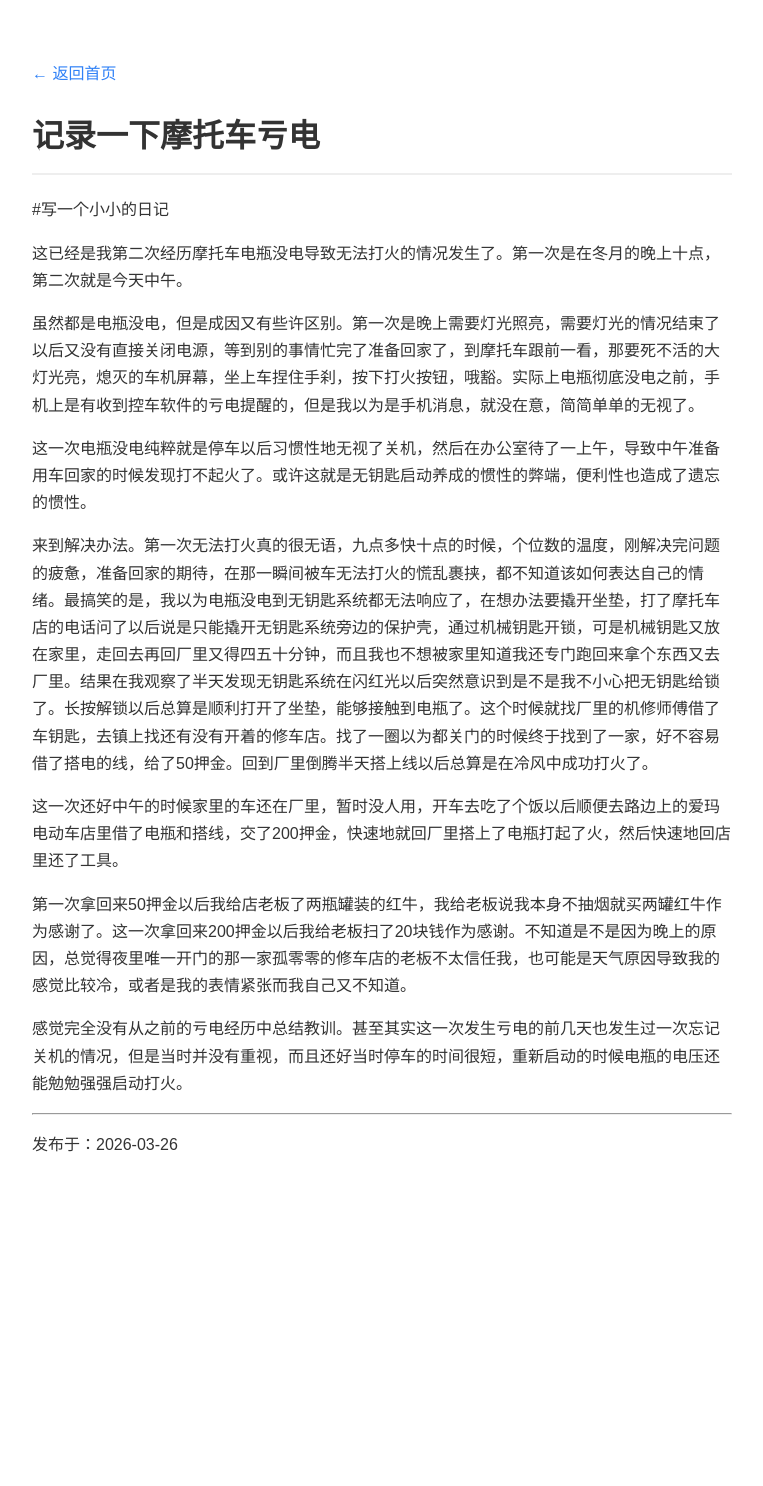
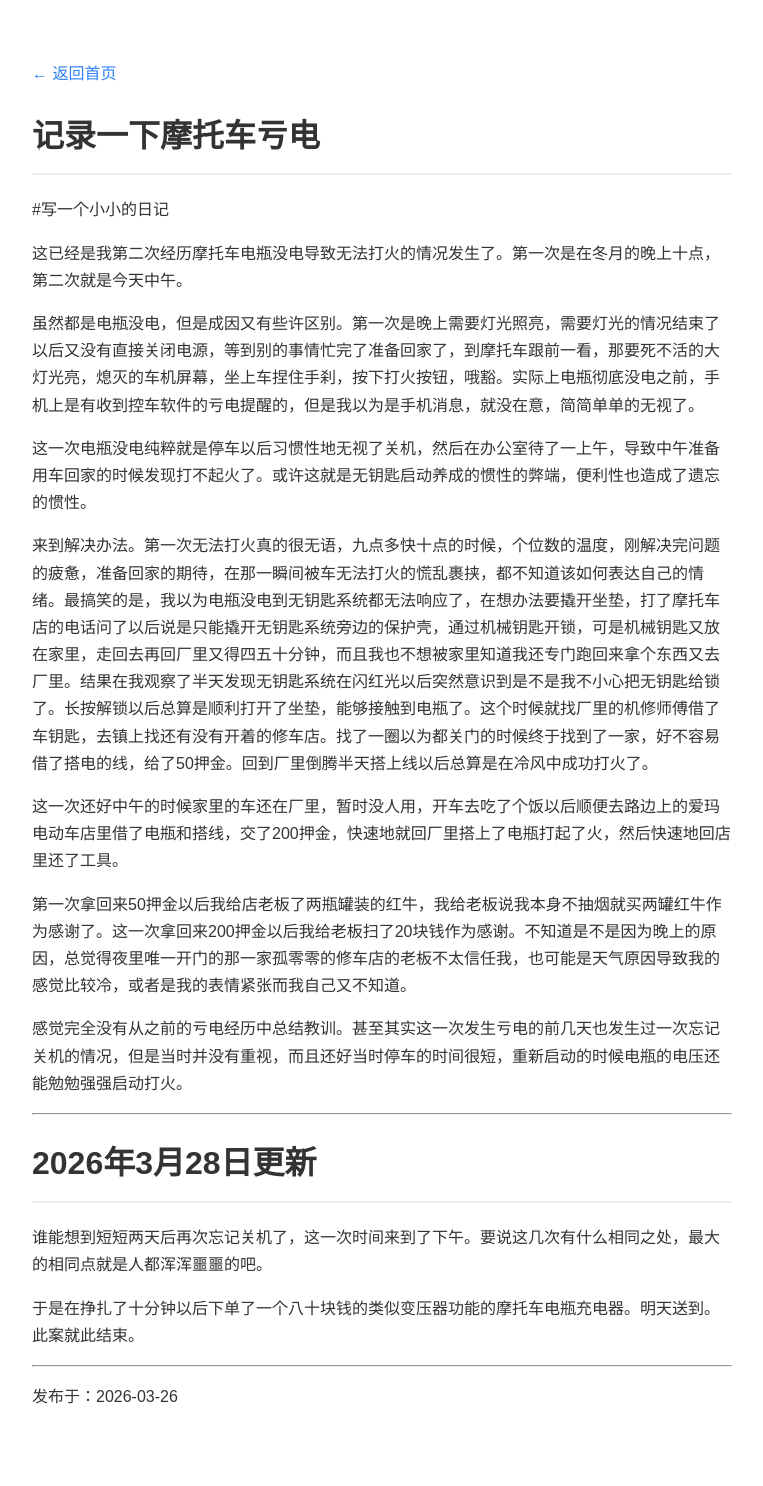
Before and after one commit to RingPhantom/RingPhantom.github.io, a Jekyll site: the page built from _posts/2026-03-26-记录一下摩托车亏电.md, in a window 1280 px wide. Shown: the whole page, without its empty margins (258-1021 px from the left). Built offline with Jekyll 4.4.1, drawn with Linux system fonts in a browser that asks for light colours; before the commit the page ends 1234 px from its top, so only the background shows below that.

Commit message:
Update 2026-03-26-记录一下摩托车亏电.md

```diff
--- a/_posts/2026-03-26-记录一下摩托车亏电.md
+++ b/_posts/2026-03-26-记录一下摩托车亏电.md
@@ -18,3 +18,11 @@ date : 2026-03-26
 第一次拿回来50押金以后我给店老板了两瓶罐装的红牛，我给老板说我本身不抽烟就买两罐红牛作为感谢了。这一次拿回来200押金以后我给老板扫了20块钱作为感谢。不知道是不是因为晚上的原因，总觉得夜里唯一开门的那一家孤零零的修车店的老板不太信任我，也可能是天气原因导致我的感觉比较冷，或者是我的表情紧张而我自己又不知道。
 
 感觉完全没有从之前的亏电经历中总结教训。甚至其实这一次发生亏电的前几天也发生过一次忘记关机的情况，但是当时并没有重视，而且还好当时停车的时间很短，重新启动的时候电瓶的电压还能勉勉强强启动打火。
+
+
+---
+# 2026年3月28日更新
+
+谁能想到短短两天后再次忘记关机了，这一次时间来到了下午。要说这几次有什么相同之处，最大的相同点就是人都浑浑噩噩的吧。
+
+于是在挣扎了十分钟以后下单了一个八十块钱的类似变压器功能的摩托车电瓶充电器。明天送到。此案就此结束。
```
